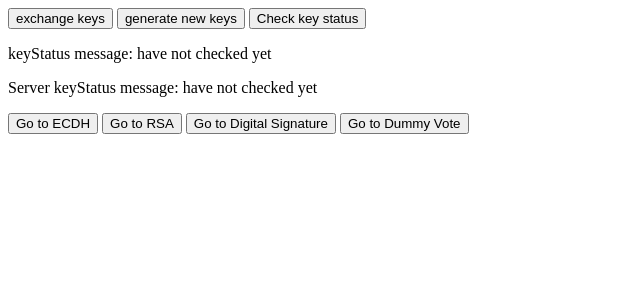
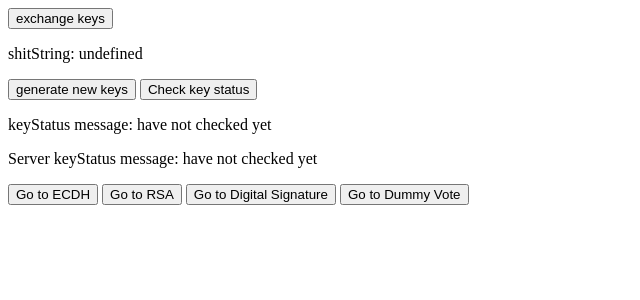
Before and after one commit to Draellemeistro/P4-projekt, a SvelteKit app in the folder Agora-app/: page /cryptoTests/generalStuff in a window 1280 px wide. Shown: the top 300 px of the page, without its empty margins (0-640 px from the left). Built offline with nearby package versions, Linux system fonts and the light colour scheme.

Commit message:
found way to pass key object around using SPA. It's stupid and weird, but hey

```diff
--- a/Agora-app/src/routes/cryptoTests/generalStuff/+page.svelte
+++ b/Agora-app/src/routes/cryptoTests/generalStuff/+page.svelte
@@ -4,7 +4,7 @@
 	import { navigate } from 'svelte-routing';
 
 	import cryptoUtils from '../../../utils/cryptoUtils.js';
-
+	let shitString;
 	let keyStatus = 'have not checked yet';
 	let keyStatusServer = 'have not checked yet';
 	function goToECDHPage() {
@@ -18,6 +18,10 @@
 	}
 	function goToDummyVotePage() {
 		navigate('/cryptoTests/dummyVote');
+	}
+
+	async function doExchange() {
+		shitString = packageAndExchangeKeys();
 	}
 	async function checkKeyStatus() {
 		if (cryptoUtils.ECDH.pubKey && cryptoUtils.digSig.pubKey) {
@@ -44,7 +48,8 @@
 	});
 	</script>
 
-<button on:click={packageAndExchangeKeys}>exchange keys</button>
+<button on:click={doExchange}>exchange keys</button>
+<p>shitString: {shitString}</p>
 <button on:click={cryptoUtils.genBothKeys()}>generate new keys</button>
 <button on:click={checkKeyStatus}>Check key status</button>
 <p>keyStatus message: {keyStatus}</p>
```
